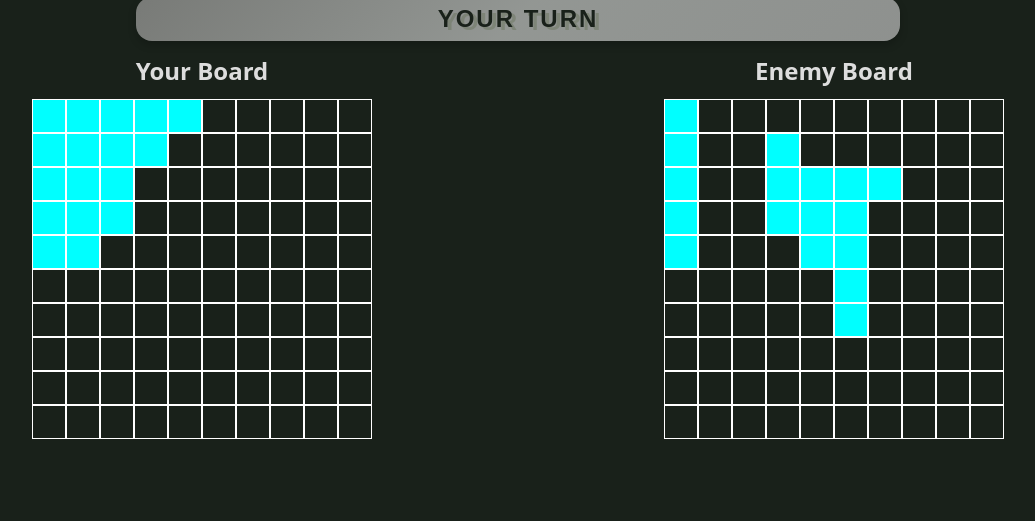
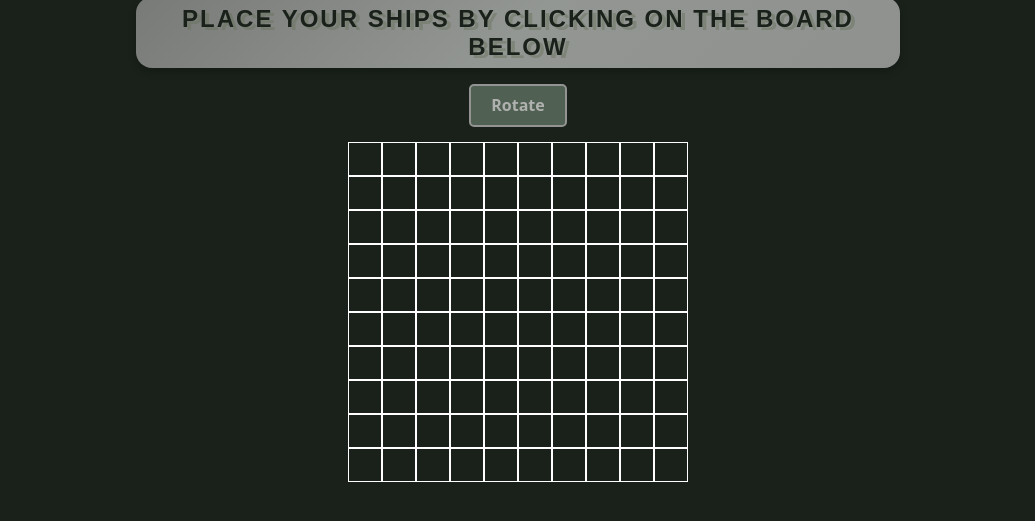
Before and after one commit to Shahir-47/Battleship, a website built with webpack: page src/index.html in a window 1280 px wide. Shown: the part 103-624 px from the top of the page, without its empty margins (122-1157 px from the left). Built offline with nearby package versions, Linux system fonts and the light colour scheme.

Commit message:
Add rotate functionality and highlight cells on hover

```diff
--- a/src/css/game.css
+++ b/src/css/game.css
@@ -128,6 +128,31 @@ div#content {
 	opacity: 1; /* Start fully visible */
 }
 
+.rotate-container {
+	display: flex;
+	flex-direction: column;
+	justify-content: center;
+	align-items: center;
+}
+
+.rotate-button {
+	background-color: #506052;
+	color: #c1c1c1d6;
+	border: 2px solid #929392;
+	padding: 10px 20px;
+	border-radius: 5px;
+	font-weight: bold;
+	cursor: pointer;
+	transition:
+		transform 0.3s ease,
+		background-color 0.3s ease;
+}
+
+.rotate-button:hover {
+	background-color: #2c7235; /* Background color on hover */
+	color: #ffffff87; /* Text color on hover */
+}
+
 .board {
 	display: grid;
 	grid-template-columns: repeat(2, 1fr);
@@ -136,6 +161,10 @@ div#content {
 	justify-items: center;
 	justify-content: center;
 	align-content: center;
+}
+
+.cell.highlight {
+	background-color: lightblue;
 }
 
 .board h2 {
--- a/src/game.js
+++ b/src/game.js
@@ -7,6 +7,40 @@ function playGame() {
 	let gameActive = true;
 	const user = player("Player 1");
 	const comp = computer();
+
+	const gridCells = document.querySelectorAll(".grid-cell");
+	const rotateButton = document.querySelector(".rotate-button");
+	const selectedShipSize = 3; // Example size
+	let isHorizontal = true; // Orientation of the ship
+
+	function highlightCells(e) {
+		const startX = parseInt(e.target.dataset.x, 10);
+		const startY = parseInt(e.target.dataset.y, 10);
+
+		for (let i = 0; i < selectedShipSize; i += 1) {
+			const x = isHorizontal ? startX + i : startX;
+			const y = isHorizontal ? startY : startY + i;
+			const cell = document.querySelector(
+				`.grid-cell[data-x="${x}"][data-y="${y}"]`,
+			);
+			if (cell) cell.classList.add("highlight");
+		}
+	}
+
+	function removeHighlight() {
+		gridCells.forEach((cell) => {
+			cell.classList.remove("highlight");
+		});
+	}
+
+	gridCells.forEach((cell) => {
+		cell.addEventListener("mouseover", highlightCells);
+		cell.addEventListener("mouseout", removeHighlight);
+	});
+
+	rotateButton.addEventListener("click", () => {
+		isHorizontal = !isHorizontal;
+	});
 
 	// Place ships
 	user.placeShip(createShip(5), 0, 0, false);
--- a/src/gameUI.js
+++ b/src/gameUI.js
@@ -138,7 +138,39 @@ function updateBoard(x, y, result, enemy) {
 	}
 }
 
+function startPage() {
+	const main = document.querySelector("div.main-content");
+	main.innerHTML = "";
+	turn();
+	const turnText = document.querySelector("div.turn-indicator p");
+	turnText.textContent = "Place your ships by clicking on the board below";
+
+	const rotateContainer = document.createElement("div");
+	rotateContainer.classList.add("rotate-container");
+
+	const rotateButton = document.createElement("button");
+	rotateButton.classList.add("rotate-button");
+	rotateButton.textContent = "Rotate";
+	rotateContainer.appendChild(rotateButton);
+	main.appendChild(rotateContainer);
+
+	const boardGrid = document.createElement("div");
+	boardGrid.classList.add("board-grid");
+	main.appendChild(boardGrid);
+
+	for (let i = 0; i < 100; i += 1) {
+		const cell = document.createElement("div");
+		cell.classList.add("cell");
+		cell.classList.add("grid-cell");
+		cell.dataset.x = i % 10;
+		cell.dataset.y = Math.floor(i / 10);
+		boardGrid.appendChild(cell);
+	}
+}
+
 function loadGame() {
+	const main = document.querySelector("div.main-content");
+	main.innerHTML = "";
 	turn();
 	createBoard();
 	playerBoard();
@@ -159,7 +191,8 @@ function updateTurn(isTurn) {
 function page() {
 	header();
 	mainContent();
-	loadGame();
+	startPage();
+	// loadGame();
 }
 
 export default page;
```
Also changed, not shown: dist/main.js.
